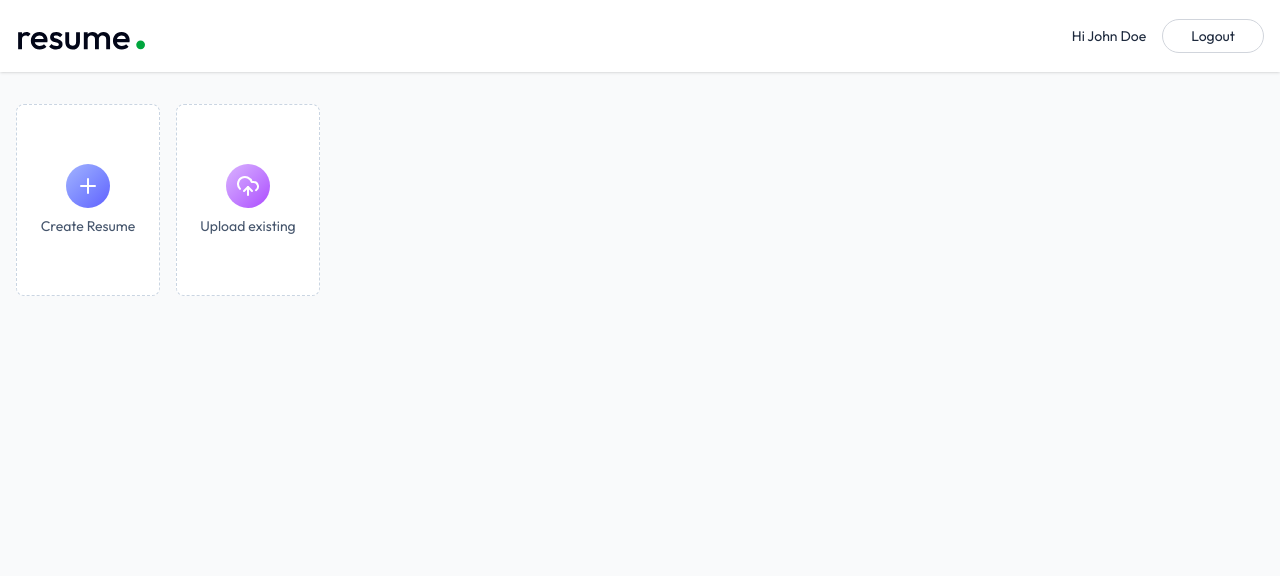
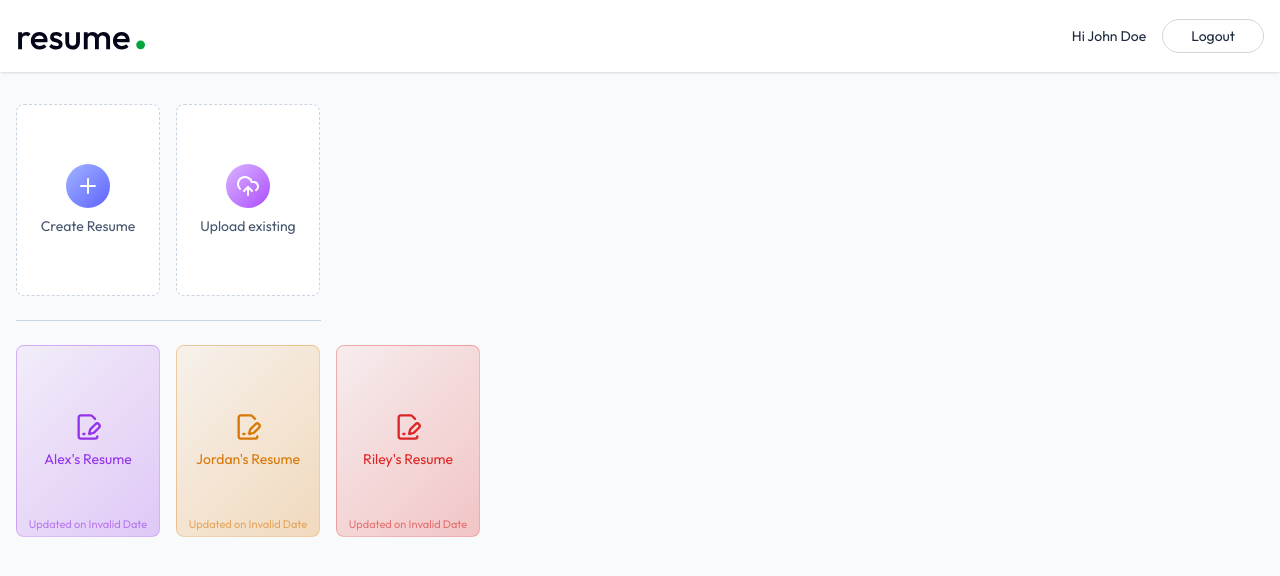
Before and after one commit to anishdass/resume-builder, a React (Vite) app in the folder client/: page /app in a window 1280 px wide. Shown: the top 576 px of the page. Built offline with nearby package versions, Linux system fonts and the light colour scheme.

Commit message:
Recent resume section in place

```diff
--- a/client/src/pages/Dashboard.jsx
+++ b/client/src/pages/Dashboard.jsx
@@ -1,7 +1,25 @@
-import { PlusIcon, UploadCloudIcon } from "lucide-react";
-import React from "react";
+import {
+  FilePenLineIcon,
+  PencilIcon,
+  PlusIcon,
+  TrashIcon,
+  UploadCloudIcon,
+} from "lucide-react";
+import React, { useEffect, useState } from "react";
+import { dummyResumeData } from "../assets/assets";
 
 const Dashboard = () => {
+  const colors = ["#9333ea", "#d97706", "#dc2626", "#0284c7", "#16a34a"];
+  const [allResumes, setAllResumes] = useState([]);
+
+  const loadAllResumes = async () => {
+    setAllResumes(dummyResumeData);
+  };
+
+  useEffect(() => {
+    loadAllResumes();
+  }, []);
+
   return (
     <div>
       <div className=' max-w-7xl mx-auto px-4 py-8'>
@@ -22,6 +40,42 @@
             </p>
           </button>
         </div>
+        <hr className=' border-slate-300 my-6 sm:w-[305px]' />
+        <div className=' grid grid-cols-2 sm:flex flex-wrap gap-4'>
+          {allResumes.map((resume, index) => {
+            const baseColor = colors[index % colors.length];
+            return (
+              <button
+                key={index}
+                className=' relative w-full sm:max-w-36 h-48 flex flex-col items-center justify-center rounded-lg gap-2 border group hover:shadow-lg transition-all duration-300 cursor-pointer'
+                style={{
+                  background: `linear-gradient(135deg, ${baseColor}10, ${baseColor}40)`,
+                  borderColor: baseColor + "40",
+                }}>
+                <FilePenLineIcon
+                  className=' size-7 group-hover:scale-105 transition-all'
+                  style={{ color: baseColor }}
+                />
+                <p
+                  className=' text-sm group-hover:scale-105 transition-all px-2 text-center'
+                  style={{ color: baseColor }}>
+                  {resume.title}
+                </p>
+                <p
+                  className=' absolute bottom-1 text-[11px] text-slate-400 group-hover:text-slate-500 transition-all duration-300 px-2 text-center'
+                  style={{ color: baseColor + "90" }}>
+                  Updated on {new Date(resume.updateAt).toLocaleDateString()}
+                </p>
+
+                {/* Delete and edit icon on top right side */}
+                <div className=' absolute top-1 right-1 group-hover:flex items-center hidden'>
+                  <PencilIcon className=' size-7 p-1.5 hover:bg-white/50 rounded text-slate-700 transition-colors' />
+                  <TrashIcon className=' size-7 p-1.5 hover:bg-white/50 rounded text-slate-700 transition-colors' />
+                </div>
+              </button>
+            );
+          })}
+        </div>
       </div>
     </div>
   );
```
